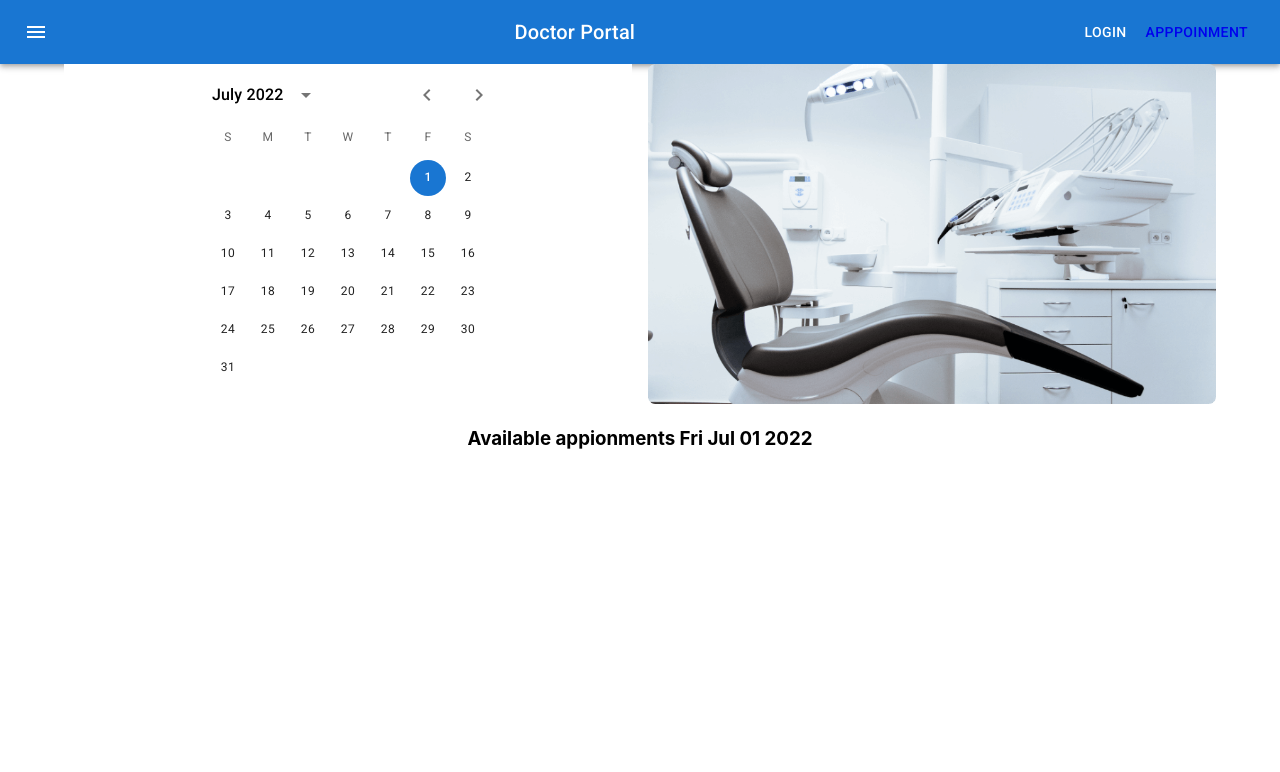
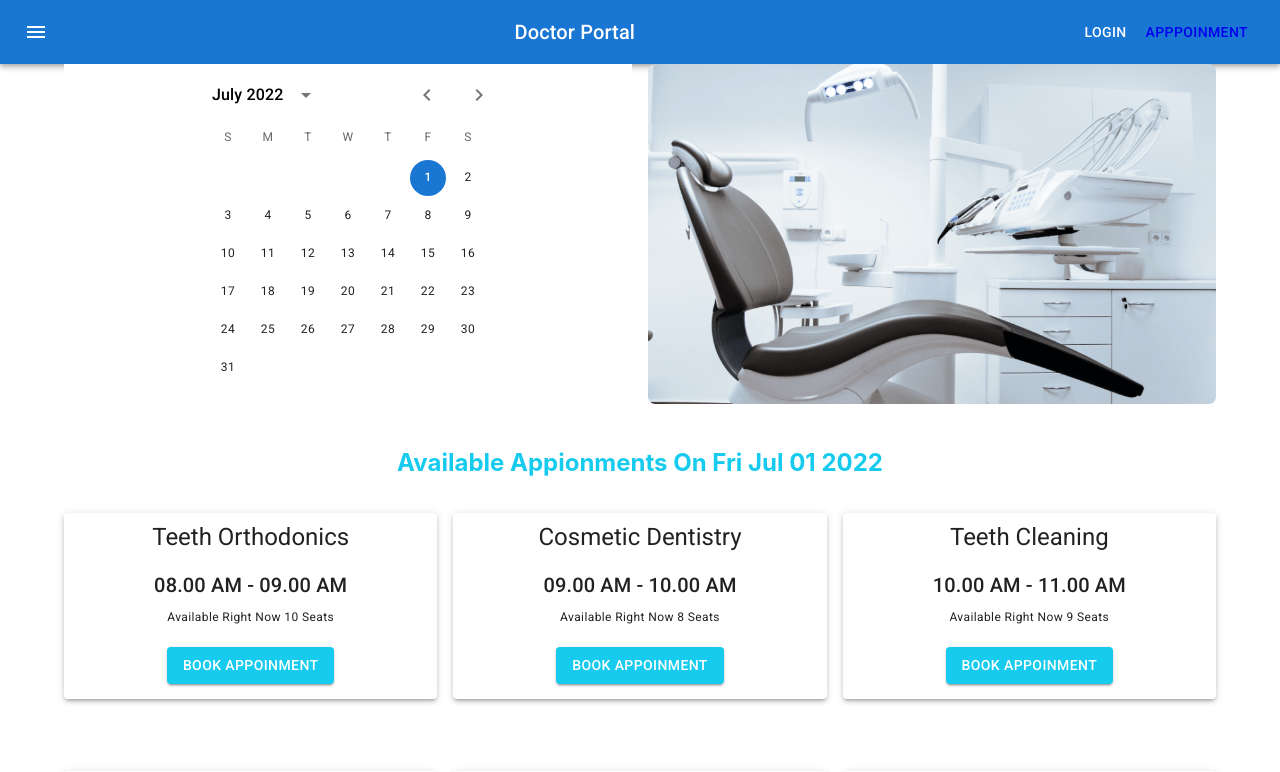
Before and after one commit to codeCampWithSifat/doctor-portal-client-side, a React (Create React App) app: page /appoinment in a window 1280 px wide. Shown: the top 772 px of the page. Built offline with nearby package versions, Linux system fonts and the light colour scheme.

Commit message:
something done

```diff
--- a/src/Pages/Appoinment/AvailableAppoinments/AvailableAppoinments.js
+++ b/src/Pages/Appoinment/AvailableAppoinments/AvailableAppoinments.js
@@ -1,10 +1,58 @@
-import React from 'react'
+import { Container, Grid } from '@mui/material';
+import React from 'react';
+import Booking from '../Booking/Booking';
+
+const bookings = [
+  {
+      id: 1,
+      name: 'Teeth Orthodonics',
+      time: '08.00 AM - 09.00 AM',
+      space: 10,
+  },
+  {
+      id: 2,
+      name: 'Cosmetic Dentistry',
+      time: '09.00 AM - 10.00 AM',
+      space: 8,
+  },
+  {
+      id: 3,
+      name: 'Teeth Cleaning',
+      time: '10.00 AM - 11.00 AM',
+      space: 9,
+  },
+  {
+      id: 4,
+      name: 'Cavity Protection',
+      time: '11.00 AM - 12.00 PM',
+      space: 5,
+  },
+  {
+      id: 5,
+      name: 'Pediatric Dental',
+      time: '06.00 PM - 07.00 PM',
+      space: 10,
+  },
+  {
+      id: 6,
+      name: 'Oral Surgery',
+      time: '07.00 PM - 08.00 PM',
+      space: 10,
+  },
+]
 
 const AvailableAppoinments = ({date}) => {
   return (
-    <div>
-      <h3>Available appionments {date.toDateString()}</h3>
-    </div>
+    <Container sx={{mt: 5}}>
+      <h2 style={{color : "#16CBED"}}>Available Appionments On {date.toDateString()}</h2>
+      <Grid container spacing={2}>
+          {
+            bookings.map(booking => <Booking
+              key={booking.id}
+              booking={booking}></Booking>)
+          }
+      </Grid>
+    </Container>
   )
 }
 
--- /dev/null
+++ b/src/Pages/Appoinment/Booking/Booking.js
@@ -0,0 +1,33 @@
+import React from "react";
+import { Grid, Button } from "@mui/material";
+import Paper from "@mui/material/Paper";
+import Typography from "@mui/material/Typography";
+
+const Booking = ({ booking }) => {
+  const { name, time, space } = booking;
+  return (
+    <>
+      <Grid sx={{ py: 5, mt: 2 }} item xs={12} sm={6} md={4}>
+        <Paper elevation={3}>
+          <Typography sx={{py:1}} variant="h5" gutterBottom component="div">
+            {name}
+          </Typography>
+          <Typography variant="h6" gutterBottom component="div">
+            {time}
+          </Typography>
+          <Typography variant="caption" display="block" gutterBottom>
+            Available Right Now {space} Seats
+          </Typography>
+          <Button
+            style={{ backgroundColor: "#16CBED", margin: "15px 0" }}
+            variant="contained"
+          >
+            Book Appoinment
+          </Button>
+        </Paper>
+      </Grid>
+    </>
+  );
+};
+
+export default Booking;
```
